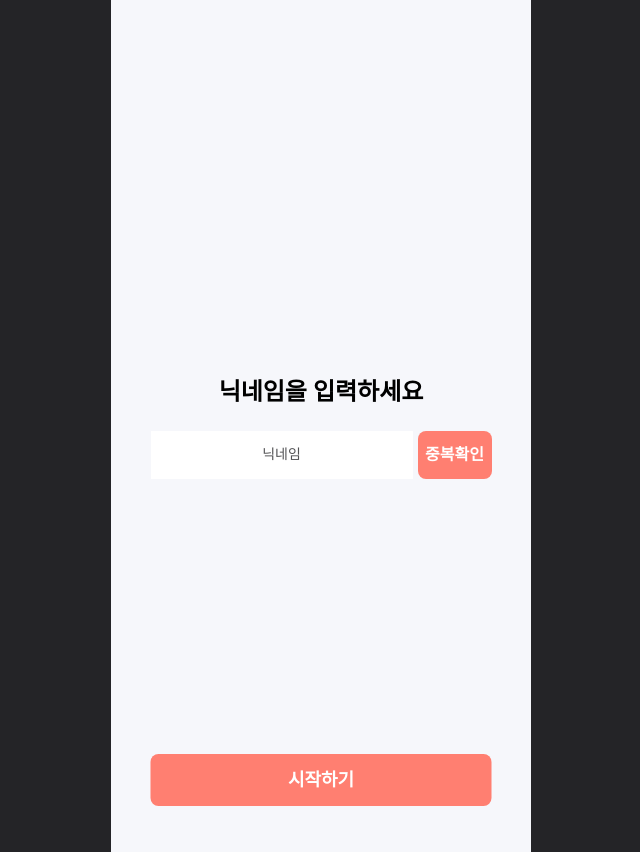
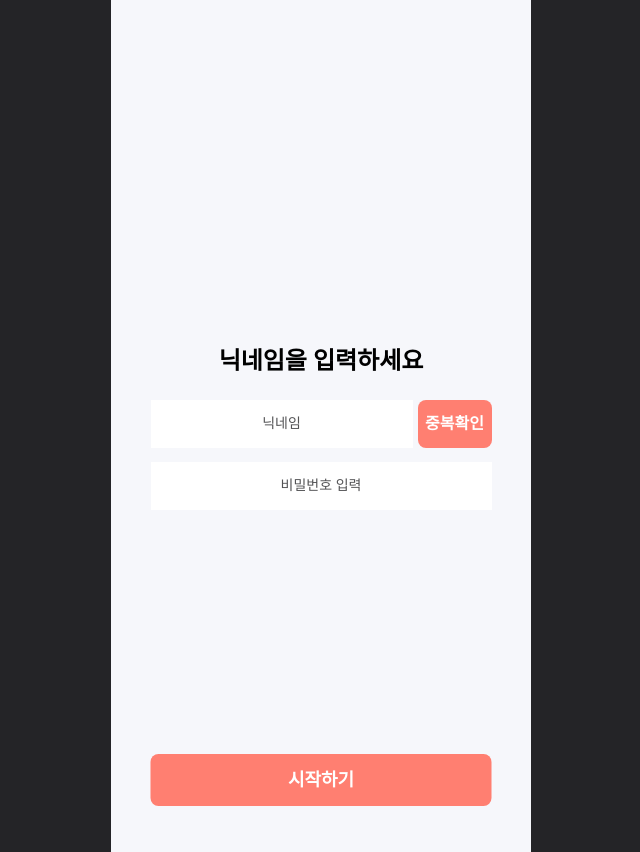
Before and after one commit to 2024-likelion-sswu/Funit_FE, a React (Create React App) app: page /nickname in a window 1280 px wide. Shown: the whole page, without its empty margins (319-959 px from the left). Built offline with nearby package versions, Linux system fonts and the light colour scheme; a web font is replaced by a local one.

Commit message:
Feat: 닉네임 페이지에 비밀번호 input 추가

```diff
--- a/src/assets/sass/section/_nickname.scss
+++ b/src/assets/sass/section/_nickname.scss
@@ -20,6 +20,7 @@
             width: 262px;
             height: 48px;
             text-align: center;
+            font-family: var(--mainfont);
 
             &::placeholder {
                 color: #525254;
@@ -37,7 +38,23 @@
             color: var(--white);
             width: 74px;
             height: 48px;
-
         }
     }
+
+    .passsword-input {
+        width: 341px;
+        height: 48px;
+        margin-top: 14px;
+        border: 0;
+        text-align: center;
+        font-family: var(--mainfont);
+
+        &::placeholder {
+            color: #525254;
+            font-family: var(--mainfont);
+            line-height: 150%;
+            font-size: 14px;
+        }
+
+    }
 }
--- a/src/pages/testCreatePage/NicknamePage.jsx
+++ b/src/pages/testCreatePage/NicknamePage.jsx
@@ -6,9 +6,10 @@ const NicknamePage = () => {
         <div className='container nickname-container'>
             <p className='input-ment'>닉네임을 입력하세요</p>
             <div>
-                <input placeholder='닉네임' />
+                <input type='text' placeholder='닉네임' />
                 <button>중복확인</button>
             </div>
+            <input type='text' placeholder='비밀번호 입력' className='passsword-input'/>
             <Button title="시작하기"/>
         </div>
     )
```
